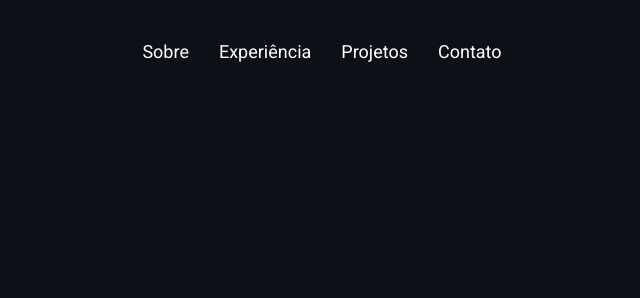
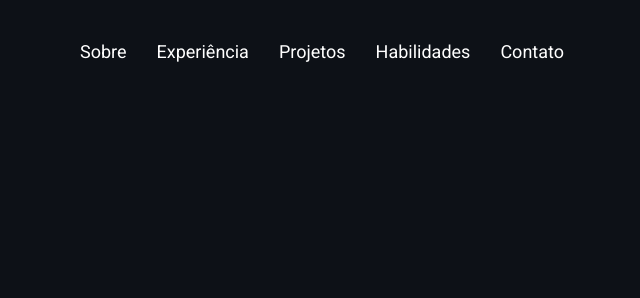
Before and after one commit to ariane011/portfolio, a plain HTML site: page index.html in a window 1280 px wide. Shown: the top 298 px of the page, without its empty margins (318-958 px from the left). Drawn offline with nearby package versions, Linux system fonts and the light colour scheme.

Commit message:
Add link habilidades no header

```diff
--- a/css/style.css
+++ b/css/style.css
@@ -271,7 +271,6 @@ hr {
   font-family: "Roboto";
   font-style: normal;
   text-align: justify;
-  vertical-align: baseline;
 }
 
 .container-right {
--- a/index.html
+++ b/index.html
@@ -27,6 +27,7 @@
 					<li><a class="menu-link active" href="#sobre">Sobre</a></li>
 					<li><a class="menu-link" href="#experiencia">Experiência</a></li>
 					<li><a class="menu-link" href="#projetos">Projetos</a></li>
+					<li><a class="menu-link" href="#habilidades">Habilidades</a></li>
 					<li><a class="menu-link" href="#contato">Contato</a></li>
 				</ul>
 			</div>
@@ -176,13 +177,10 @@
 		</div>
 		</div>
 	</section> <!-- cd-timeline -->
-	<section class="skills">
-
+	<section id="habilidades" class="skills">
 		<h2 class="title-h2">Habilidades</h2>
 		<hr />
-
 		<div class="container-chart">
-
 			<div class="content-chart">
 				HTML5
 				<div class="pie animate no-round" style="--p:80;--c:rgb(245, 190, 80);"> 90%</div>
```
